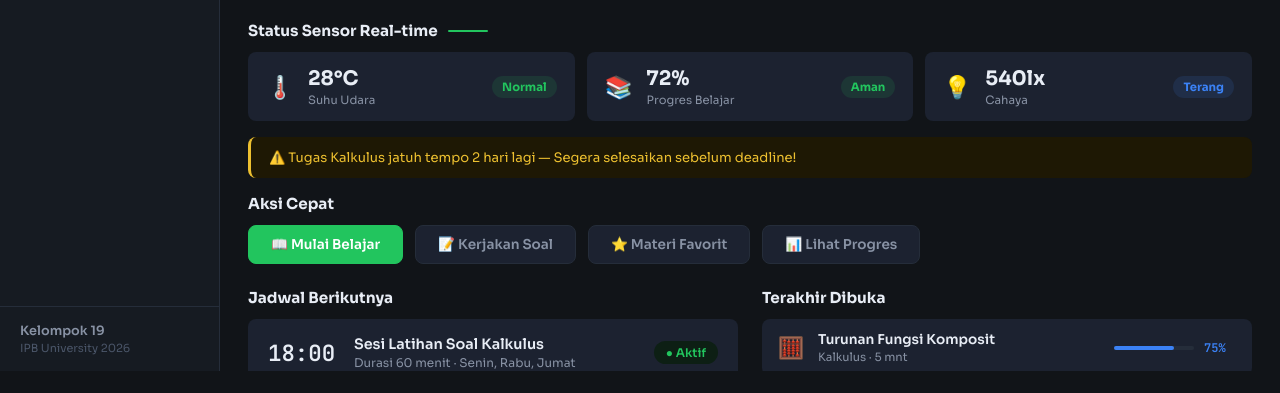
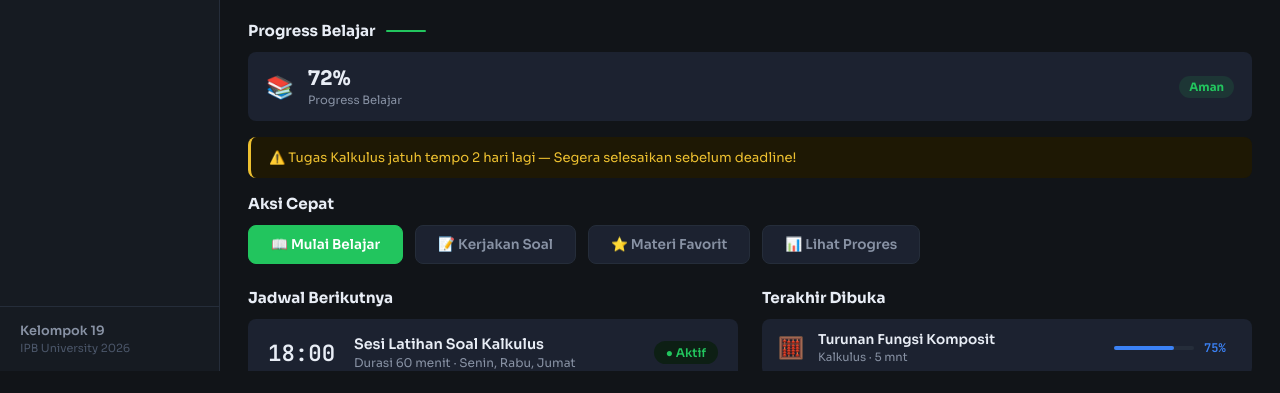
Before and after one commit to DanishXD/TECHNO-KELOMPOK-19, a plain HTML site: page frontend/index.html in a window 1280 px wide. Shown: the part 429-822 px from the top of the page. Drawn offline with Linux system fonts and the light colour scheme; sample sign-in values are in the browser's storage.

Commit message:
git commit -m "Update data pengguna dan tampilan progress belajar"

```diff
--- a/frontend/index.html
+++ b/frontend/index.html
@@ -113,33 +113,17 @@
 
         <!-- Sensor Real-time -->
         <div class="section-header">
-          <h2 class="section-title">Status Sensor Real-time</h2>
+          <h2 class="section-title">Progress Belajar</h2>
           <span class="section-dot"></span>
         </div>
         <div class="sensor-row">
           <div class="sensor-card">
-            <span class="sensor-icon">🌡️</span>
-            <div class="sensor-info">
-              <div class="sensor-val">28°C</div>
-              <div class="sensor-lbl">Suhu Udara</div>
-            </div>
-            <span class="sensor-badge green">Normal</span>
-          </div>
-          <div class="sensor-card">
             <span class="sensor-icon">📚</span>
             <div class="sensor-info">
               <div class="sensor-val">72%</div>
-              <div class="sensor-lbl">Progres Belajar</div>
+              <div class="sensor-lbl">Progress Belajar</div>
             </div>
             <span class="sensor-badge green">Aman</span>
-          </div>
-          <div class="sensor-card">
-            <span class="sensor-icon">💡</span>
-            <div class="sensor-info">
-              <div class="sensor-val">540lx</div>
-              <div class="sensor-lbl">Cahaya</div>
-            </div>
-            <span class="sensor-badge blue">Terang</span>
           </div>
         </div>
 
--- a/frontend/style.css
+++ b/frontend/style.css
@@ -189,7 +189,7 @@ body { font-family: var(--font); background: var(--bg); color: var(--white); hei
 .section-dot { width: 40px; height: 2px; background: var(--green); border-radius: 1px; }
 
 /* ===================== SENSORS ===================== */
-.sensor-row { display: grid; grid-template-columns: repeat(3,1fr); gap: 12px; margin-bottom: 16px; }
+.sensor-row { display: grid; grid-template-columns: 1fr; gap: 12px; margin-bottom: 16px; }
 .sensor-card {
   background: var(--card); border-radius: var(--radius-sm);
   padding: 14px 18px; display: flex; align-items: center; gap: 14px;
```
Also changed, not shown: frontend/login.html (+4 -4 lines), README.md.
